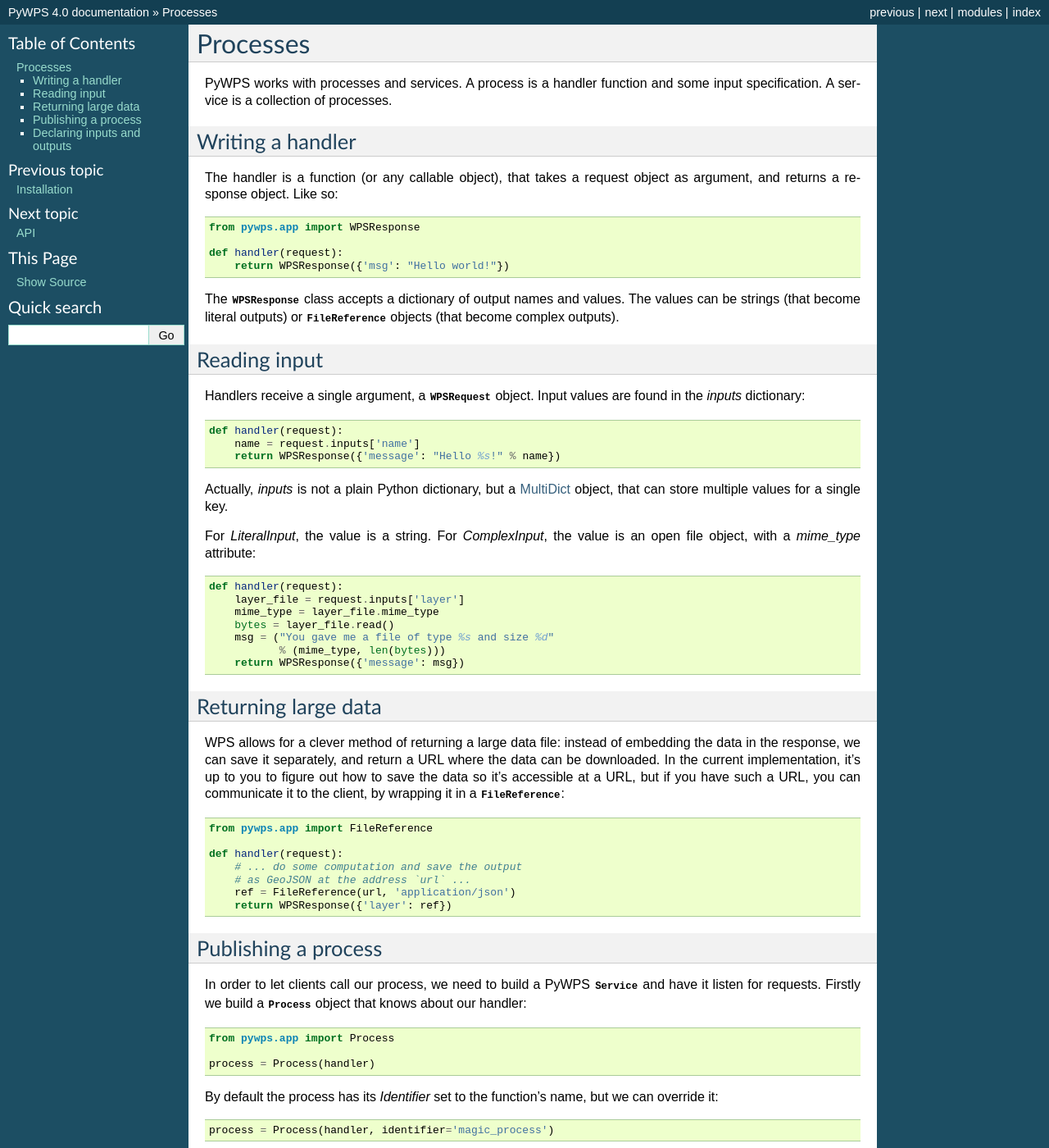
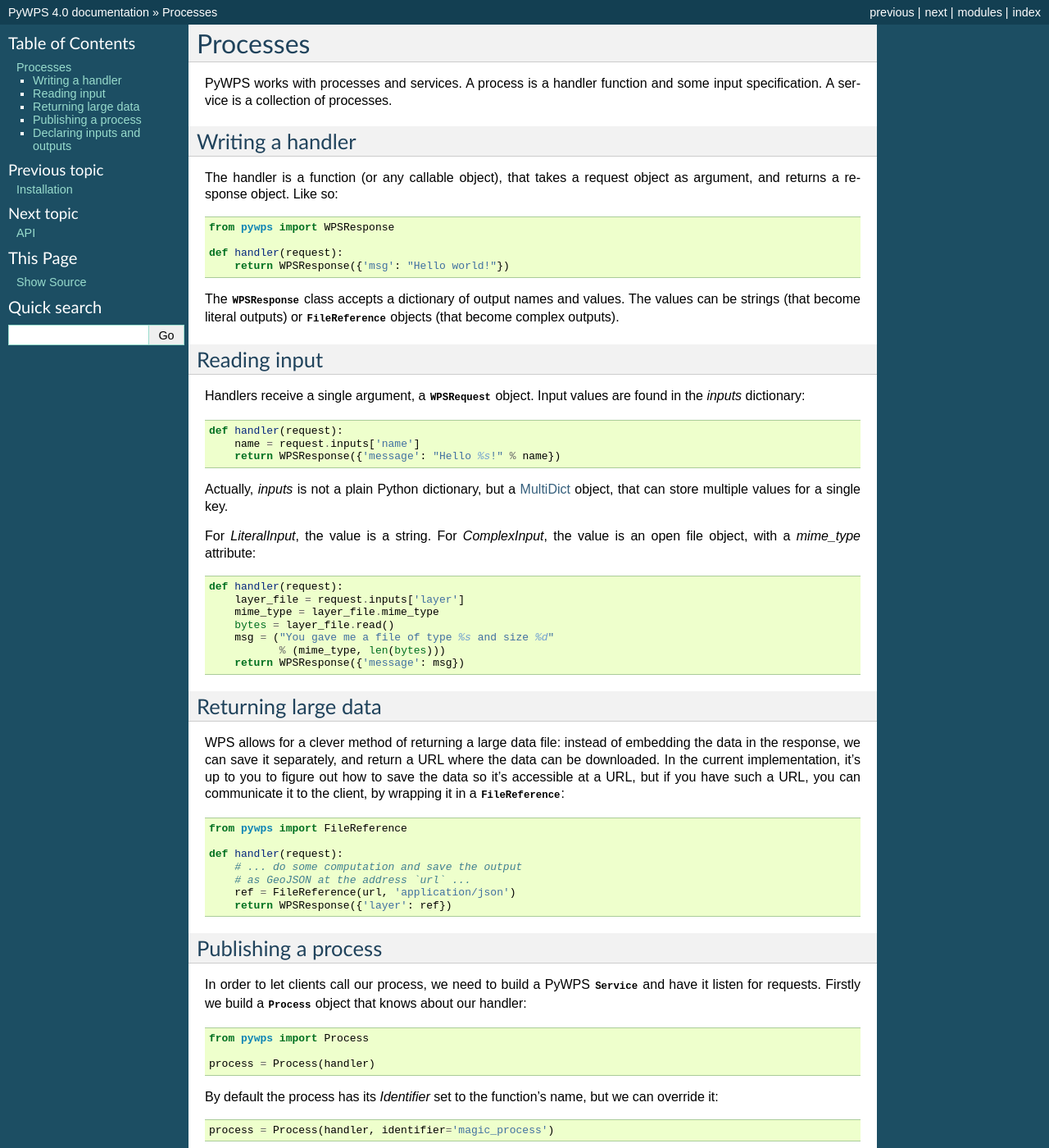
Before and after one commit to geopython/pywps, a Sphinx documentation site: the page built from docs/process.rst, in a window 1280 px wide and 1400 px high. Shown: the whole window at 82% size. Built offline with Sphinx 7.4.7, drawn with Linux system fonts in a browser that asks for light colours; some of the changed text lies outside the part shown.

Commit message:
update docs - don't mention pywps.app module

```diff
--- a/docs/api.rst
+++ b/docs/api.rst
@@ -2,7 +2,7 @@
 API
 ===
 
-.. module:: pywps.app
+.. module:: pywps
 
 
 Defining processes
--- a/docs/process.rst
+++ b/docs/process.rst
@@ -1,4 +1,4 @@
-.. currentmodule:: pywps.app
+.. currentmodule:: pywps
 
 =========
 Processes
@@ -13,7 +13,7 @@
 The handler is a function (or any callable object), that takes a request
 object as argument, and returns a response object. Like so::
 
-    from pywps.app import WPSResponse
+    from pywps import WPSResponse
 
     def handler(request):
         return WPSResponse({'msg': "Hello world!"})
@@ -59,7 +59,7 @@
 communicate it to the client, by wrapping it in a
 :class:`FileReference`::
 
-    from pywps.app import FileReference
+    from pywps import FileReference
 
     def handler(request):
         # ... do some computation and save the output
@@ -74,7 +74,7 @@
 :class:`Service` and have it listen for requests. Firstly we build a
 :class:`Process` object that knows about our handler::
 
-    from pywps.app import Process
+    from pywps import Process
 
     process = Process(handler)
 
@@ -86,7 +86,7 @@
 Then we build a :class:`Service` object that knows about any number of
 processes::
 
-    from pywps.app import Service
+    from pywps import Service
 
     service = Service([process])
 
@@ -113,7 +113,7 @@
 Clients need to know what our processes expect as input. We can declare
 the expected input when creating a :class:`Process` object::
 
-    from pywps.app import LiteralInput, ComplexInput
+    from pywps import LiteralInput, ComplexInput
 
     process = Process(handler, inputs=[
         LiteralInput('foo', 'string'),
```
